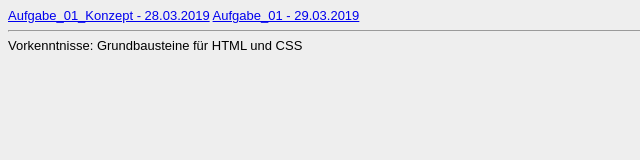
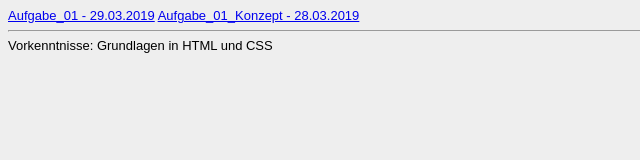
Before and after one commit to MarvRiegelQQ/MarvRiegelQQ.github.io, a plain HTML site: page Steckbrief/steckbrief.htm in a window 1280 px wide. Shown: the full height of the page, 0-640 px from the left. Drawn offline with Linux system fonts and the light colour scheme.

Commit message:
Update steckbrief.htm

```diff
--- a/Steckbrief/steckbrief.htm
+++ b/Steckbrief/steckbrief.htm
@@ -8,11 +8,11 @@
     <!-- Bitte keine Änderung in der obenstehenden Zeile vornehmen -->
 
     <!-- Hier die Links zu den gelösten Aufgaben einstellen, aktuelle oben, alte stehen lassen! Format: Aufgabenbezeichnung, Datum -->
+    <a href=" MarvRiegelQQ.github.io/Aufgabe_01/index.html ">Aufgabe_01 - 29.03.2019</a>
     <a href="https://marvriegelqq.github.io/Aufgabe_01/konzept.JPG">Aufgabe_01_Konzept - 28.03.2019</a>
-    <a href=" MarvRiegelQQ.github.io/Aufgabe_01/index.html ">Aufgabe_01 - 29.03.2019</a>
     <!-- Hier bitte die Vorkenntnisse im Bereich Programmierung zu Beginn der Veranstaltung kurz beschreiben! -->
     <hr>
-        Vorkenntnisse: Grundbausteine für HTML und CSS
+        Vorkenntnisse: Grundlagen in HTML und CSS
 
 
     <!-- Bitte keine Änderung in der folgenden Zeile vornehmen -->
```
